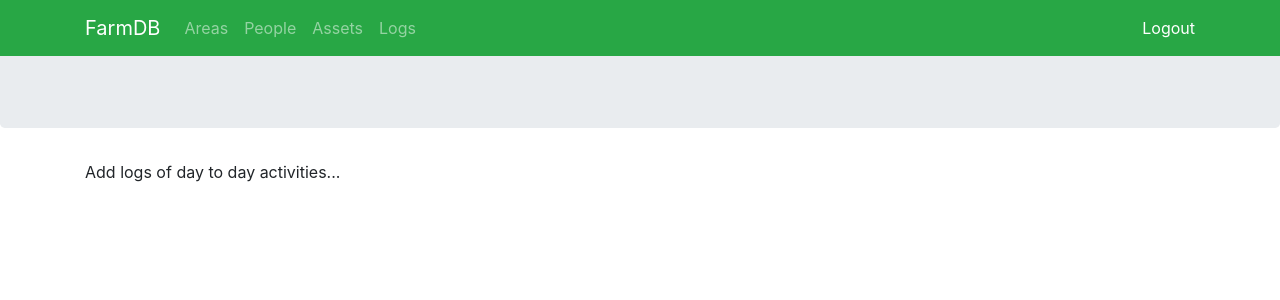
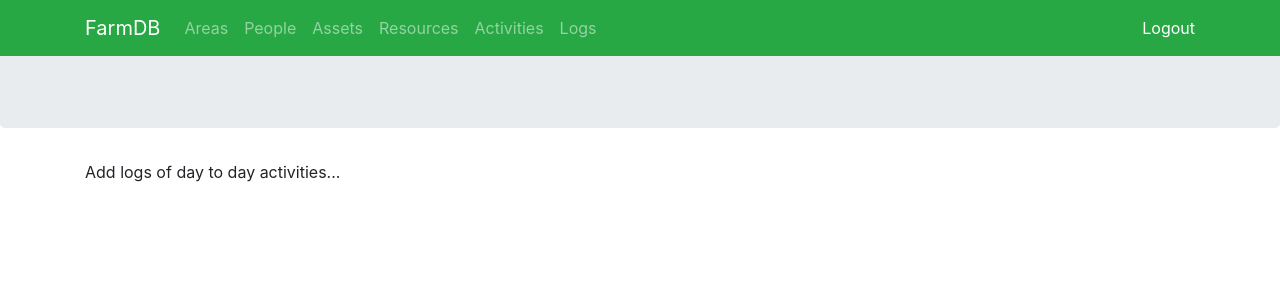
Before and after one commit to Ssameer152/farmdata, a PHP site: page /index.php in a window 1280 px wide. Shown: the top 300 px of the page. Run offline with PHP 8.4, Linux system fonts and the light colour scheme; the visitor is signed in with stand-in values (Sample User, id 1).

Commit message:
nav links added

```diff
--- a/nav.php
+++ b/nav.php
@@ -6,6 +6,8 @@
 					<li class="nav-item"><a class="nav-link" href="areas.php"><span class="fa fa-home fa-lg"></span> Areas</a></li>
 					<li class="nav-item"><a class="nav-link" href="people.php"><span class="fa fa-info fa-lg"></span> People</a></li>
 					<li class="nav-item"><a class="nav-link" href="#"><span class="fa fa-list fa-lg"></span> Assets</a></li>
+					<li class="nav-item"><a class="nav-link" href="#"><span class="fa fa-list fa-lg"></span> Resources</a></li>
+					<li class="nav-item"><a class="nav-link" href="#"><span class="fa fa-list fa-lg"></span> Activities</a></li>
 					<li class="nav-item"><a class="nav-link" href="./contactus.html"><span class="fa fa-address-card fa-lg"></span> Logs</a></li>
 				</ul>
 				<span class="navbar-text">
```
